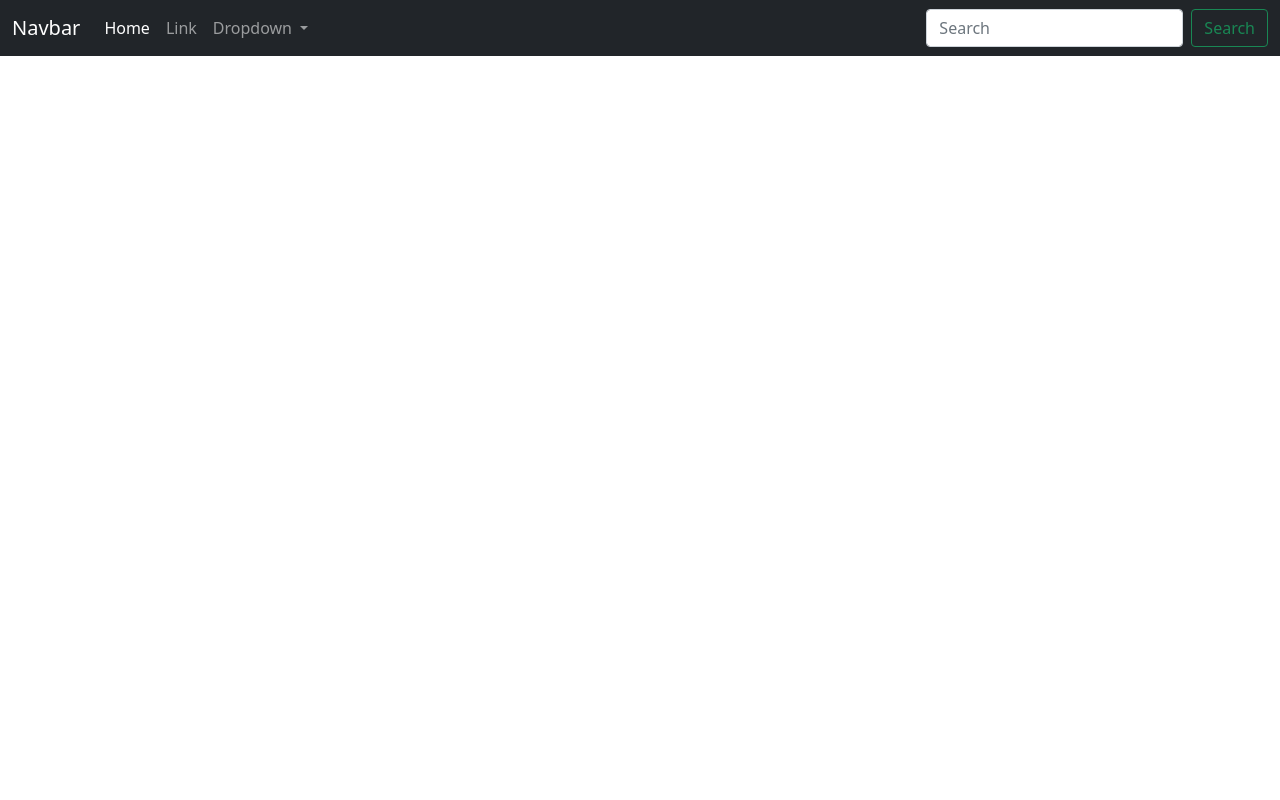
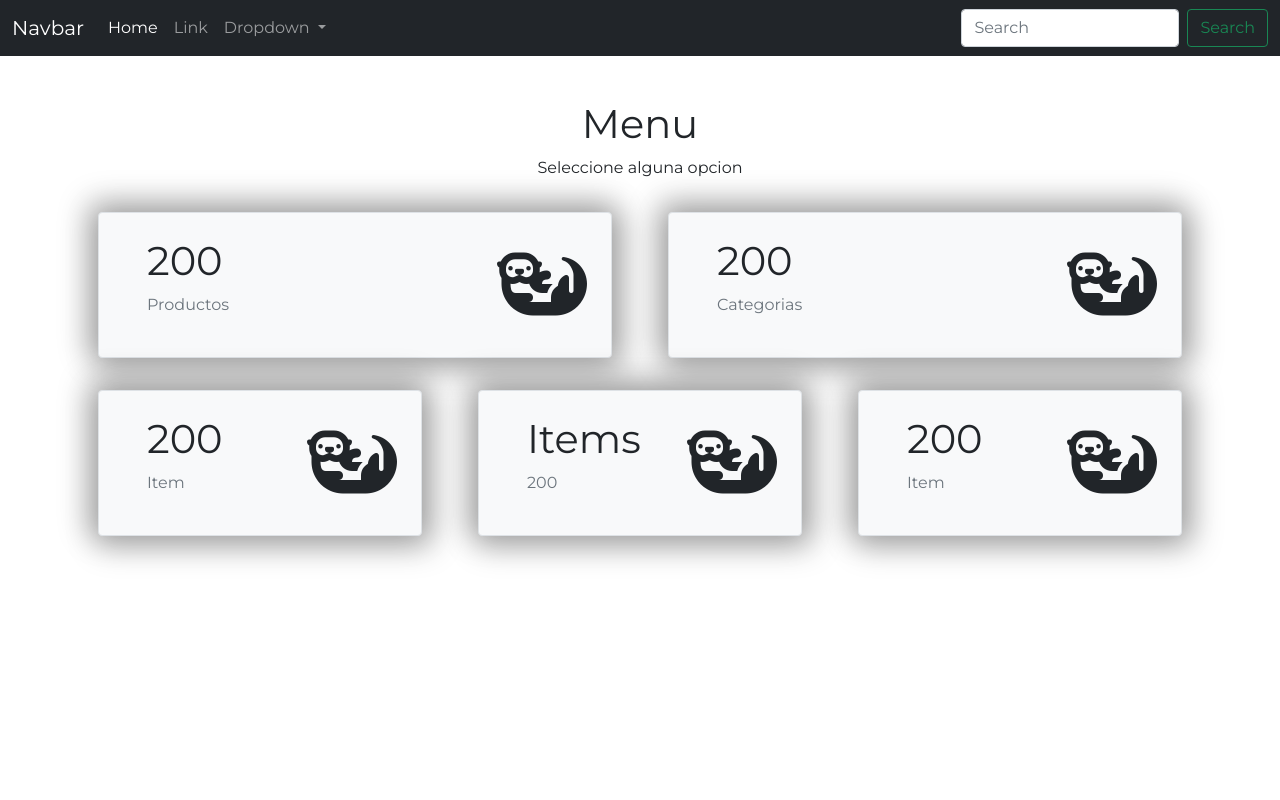
Before and after one commit to FelipeFa6/inventory-management, a PHP site: page / in a window 1280 px wide. Run offline with PHP 8.4, Linux system fonts and the light colour scheme.

Commit message:
Reorganization and started using PHP

```diff
--- /dev/null
+++ b/inc/navbar.php
@@ -0,0 +1,61 @@
+<?php
+  //The navbar depends on Bootstrap 5.1
+  //It should be added in the parent file
+
+?>
+<nav class="navbar navbar-expand-lg navbar-dark bg-dark">
+  <div class="container-fluid">
+    <a class="navbar-brand" href="#">Navbar</a>
+    <button
+      class="navbar-toggler"
+      type="button"
+      data-bs-toggle="collapse"
+      data-bs-target="#navbarSupportedContent"
+      aria-controls="navbarSupportedContent"
+      aria-expanded="false"
+      aria-label="Toggle navigation"
+    >
+      <span class="navbar-toggler-icon"></span>
+    </button>
+    <div class="collapse navbar-collapse" id="navbarSupportedContent">
+      <ul class="navbar-nav me-auto mb-2 mb-lg-0">
+        <li class="nav-item">
+          <a class="nav-link active" aria-current="page" href="#">Home</a>
+        </li>
+        <li class="nav-item">
+          <a class="nav-link" href="#">Link</a>
+        </li>
+        <li class="nav-item dropdown">
+          <a
+            class="nav-link dropdown-toggle"
+            href="#"
+            id="navbarDropdown"
+            role="button"
+            data-bs-toggle="dropdown"
+            aria-expanded="false"
+          >
+            Dropdown
+          </a>
+          <ul class="dropdown-menu" aria-labelledby="navbarDropdown">
+            <li><a class="dropdown-item" href="#">Action</a></li>
+            <li><a class="dropdown-item" href="#">Another action</a></li>
+            <li><hr class="dropdown-divider" /></li>
+            <li>
+              <a class="dropdown-item" href="#">Something else here</a>
+            </li>
+          </ul>
+        </li>
+      </ul>
+      <form class="d-flex" method="get">
+        <input
+          class="form-control me-2"
+          type="search"
+          placeholder="Search"
+          aria-label="Search"
+          name="search"
+        />
+        <button class="btn btn-outline-success" type="submit">Search</button>
+      </form>
+    </div>
+  </div>
+</nav>
--- a/index.html
+++ /dev/null
@@ -1,78 +0,0 @@
-<!DOCTYPE html>
-<html>
-  <head>
-    <meta charset="utf-8" />
-    <meta name="viewport" content="width=device-width" />
-    <link rel="icon" type="image/x-icon" href="favicon.ico" />
-    <title>Inventario</title>
-
-    <!--style-->
-    <link rel="stylesheet" href="lib/css/bootstrap-5.1.3.css" />
-    <link rel="stylesheet" href="style.css" />
-
-    <!--Scripts-->
-    <script src="lib/js/bootstrap.bundle.js"></script>
-    <script src="lib/js/jquery-3.6.0.js"></script>
-  </head>
-  <body>
-    <!--Navbar-->
-    <nav class="navbar navbar-expand-lg navbar-dark bg-dark">
-      <div class="container-fluid">
-        <a class="navbar-brand" href="#">Navbar</a>
-        <button
-          class="navbar-toggler"
-          type="button"
-          data-bs-toggle="collapse"
-          data-bs-target="#navbarSupportedContent"
-          aria-controls="navbarSupportedContent"
-          aria-expanded="false"
-          aria-label="Toggle navigation"
-        >
-          <span class="navbar-toggler-icon"></span>
-        </button>
-        <div class="collapse navbar-collapse" id="navbarSupportedContent">
-          <ul class="navbar-nav me-auto mb-2 mb-lg-0">
-            <li class="nav-item">
-              <a class="nav-link active" aria-current="page" href="#">Home</a>
-            </li>
-            <li class="nav-item">
-              <a class="nav-link" href="#">Link</a>
-            </li>
-            <li class="nav-item dropdown">
-              <a
-                class="nav-link dropdown-toggle"
-                href="#"
-                id="navbarDropdown"
-                role="button"
-                data-bs-toggle="dropdown"
-                aria-expanded="false"
-              >
-                Dropdown
-              </a>
-              <ul class="dropdown-menu" aria-labelledby="navbarDropdown">
-                <li><a class="dropdown-item" href="#">Action</a></li>
-                <li><a class="dropdown-item" href="#">Another action</a></li>
-                <li><hr class="dropdown-divider" /></li>
-                <li>
-                  <a class="dropdown-item" href="#">Something else here</a>
-                </li>
-              </ul>
-            </li>
-          </ul>
-          <form class="d-flex" method="get">
-            <input
-              class="form-control me-2"
-              type="search"
-              placeholder="Search"
-              aria-label="Search"
-              name="search"
-            />
-            <button class="btn btn-outline-success" type="submit">
-              Search
-            </button>
-          </form>
-        </div>
-      </div>
-    </nav>
-  </body>
-</html>
--- /dev/null
+++ b/index.php
@@ -0,0 +1,203 @@
+<!DOCTYPE html>
+<html>
+  <head>
+    <meta charset="utf-8" />
+    <meta name="viewport" content="width=device-width" />
+    <link rel="icon" type="image/x-icon" href="assets/favicon.ico" />
+    <title>Inventario</title>
+
+    <!--Font Awesome-->
+    <link
+      rel="stylesheet"
+      href="https://cdnjs.cloudflare.com/ajax/libs/font-awesome/6.0.0-beta3/css/all.min.css"
+    />
+
+    <!--style-->
+    <link rel="stylesheet" href="lib/css/bootstrap-5.1.3.css" />
+    <link rel="stylesheet" href="style.css" />
+
+    <style type="text/css" media="screen">
+      /*NavigationBar*/
+      .navbar {
+        position: fixed;
+        z-index: 2;
+        width: 100%;
+      }
+
+      @media only screen and (max-width: 1024px) {
+        #search-bar {
+          max-width: 200px;
+        }
+      }
+
+      /* Cards */
+      .item {
+        min-width: 200px;
+        box-shadow: 5px 5px 30px 7px rgba(0, 0, 0, 0.25),
+          -5px -5px 30px 7px rgba(0, 0, 0, 0.22);
+        cursor: pointer;
+        transition: 0.2s;
+      }
+
+      .item:hover {
+        transform: scale(0.9, 0.9);
+        box-shadow: 5px 5px 30px 15px rgba(0, 0, 0, 0.25),
+          -5px -5px 30px 15px rgba(0, 0, 0, 0.22);
+      }
+
+      .item-ico {
+        font-size: 3em;
+      }
+    </style>
+
+    <!--Scripts-->
+    <script src="lib/js/bootstrap.bundle.js"></script>
+    <script src="lib/js/jquery-3.6.0.js"></script>
+  </head>
+  <body>
+
+    <!-- NavBar -->
+    <?php include "./inc/navbar.php"; ?>
+
+
+    <!--Content-->
+    <div class="content bg-white" style="height: 100vh">
+      <div class="text-center">
+        <h1>Menu</h1>
+        <p>Seleccione alguna opcion</p>
+      </div>
+
+      <div class="d-flex align-items-center justify-content-center">
+        <div class="container">
+          <!--Row 1-->
+          <div class="row align-items-center d-flex justify-content-evenly">
+            <!--Column1-->
+            <div class="col m-3">
+              <div
+                class="
+                  item
+                  rounded
+                  p-4
+                  border
+                  bg-light
+                  d-flex
+                  align-items-center
+                  justify-content-between
+                "
+              >
+                <div class="ms-4">
+                  <p class="h1">200</p>
+                  <p class="text-muted">Productos</p>
+                </div>
+                <div class="display-2">
+                  <i class="fa-solid fa-otter"></i>
+                </div>
+              </div>
+            </div>
+
+            <!--Column2-->
+            <div class="col m-3">
+              <div
+                class="
+                  item
+                  rounded
+                  p-4
+                  border
+                  bg-light
+                  d-flex
+                  align-items-center
+                  justify-content-between
+                "
+              >
+                <div class="ms-4">
+                  <p class="h1">200</p>
+                  <p class="text-muted">Categorias</p>
+                </div>
+                <div class="display-2">
+                  <i class="fa-solid fa-otter"></i>
+                </div>
+              </div>
+            </div>
+          </div>
+          <!--End of Row1-->
+
+          <!--Row 2-->
+          <div class="row align-items-center d-flex justify-content-evenly">
+            <!--Column1-->
+            <div class="col m-3">
+              <div
+                class="
+                  item
+                  rounded
+                  p-4
+                  border
+                  bg-light
+                  d-flex
+                  align-items-center
+                  justify-content-between
+                "
+              >
+                <div class="ms-4">
+                  <p class="h1 text-center">200</p>
+                  <p class="text-muted">Item</p>
+                </div>
+                <div class="display-2">
+                  <i class="fa-solid fa-otter"></i>
+                </div>
+              </div>
+            </div>
+
+            <!--Column2-->
+            <div class="col m-3">
+              <div
+                class="
+                  item
+                  rounded
+                  p-4
+                  border
+                  bg-light
+                  d-flex
+                  align-items-center
+                  justify-content-between
+                "
+              >
+                <div class="ms-4">
+                  <p class="h1 text-center">Items</p>
+                  <p class="text-muted">200</p>
+                </div>
+                <div class="display-2">
+                  <i class="fa-solid fa-otter"></i>
+                </div>
+              </div>
+            </div>
+
+            <!--Column3-->
+            <div class="col m-3">
+              <div
+                class="
+                  item
+                  rounded
+                  p-4
+                  border
+                  bg-light
+                  d-flex
+                  align-items-center
+                  justify-content-between
+                "
+              >
+                <div class="ms-4">
+                  <p class="h1 text-center">200</p>
+                  <p class="text-muted">Item</p>
+                </div>
+                <div class="display-2">
+                  <i class="fa-solid fa-otter"></i>
+                </div>
+              </div>
+            </div>
+          </div>
+          <!--End of Row2-->
+        </div>
+      </div>
+    </div>
+  </body>
+</html>
--- /dev/null
+++ b/style.css
@@ -0,0 +1,10 @@
+@import url("https://fonts.googleapis.com/css2?family=Montserrat&display=swap");
+
+body {
+  font-family: "Montserrat", sans-serif;
+}
+
+.content {
+  /* This is used to avoid the navbar overlap */
+  padding-top: 100px;
+}
```
Also changed, not shown: js/main.js (deleted, +0 -26 lines), login.php (renamed from login.html, +26 -18 lines), assets/favicon.ico (renamed from favicon.ico).
